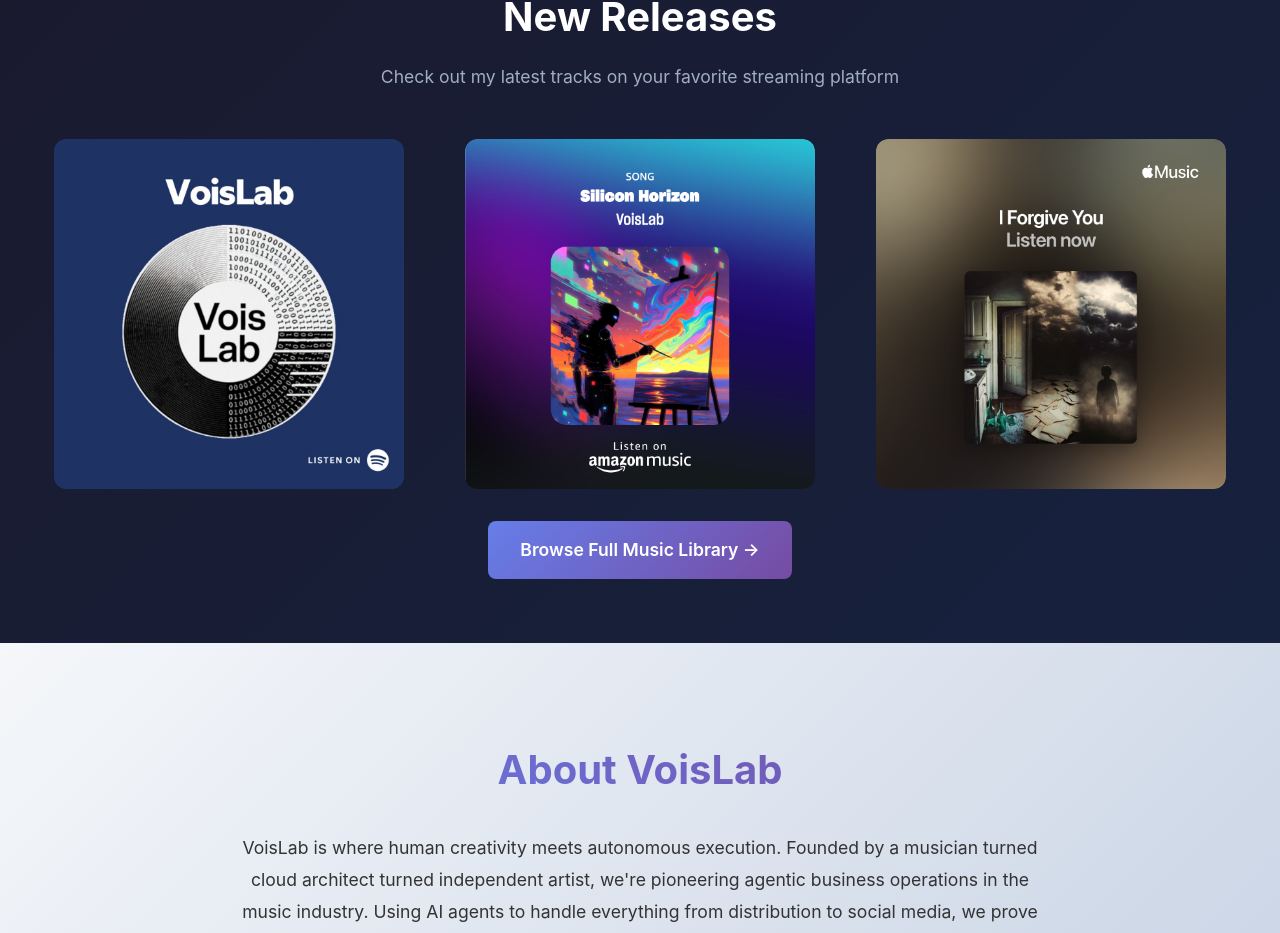
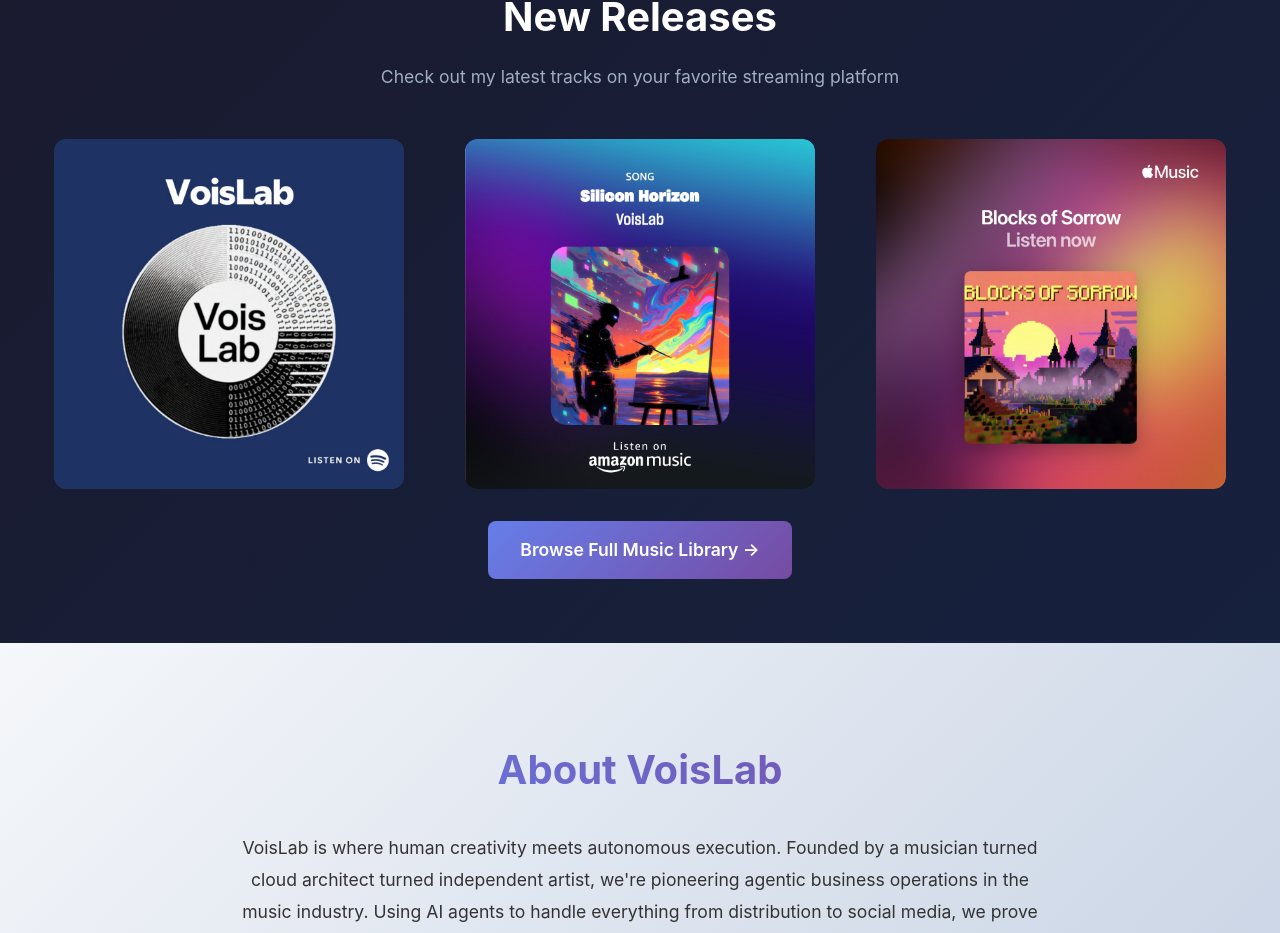
Before and after one commit to swalmsley11/voislab-website, a React (Vite) app: page / in a window 1280 px wide. Shown: the part 776-1709 px from the top of the page. Built offline with nearby package versions, Linux system fonts and the light colour scheme; no server answers.

Commit message:
Added Blocks of Sorrow to New Release

```diff
--- a/src/components/NewReleases.tsx
+++ b/src/components/NewReleases.tsx
@@ -23,10 +23,10 @@
     altText: 'Silicon Horizon on Amazon Music',
   },
   {
-    id: 'i-forgive-you-apple',
-    imageUrl: '/images/hype_i-forgive-you_apple-music.png',
-    linkUrl: 'https://music.lnk.to/1kV0Qs',
-    altText: 'I Forgive You on Apple Music',
+    id: 'blocks-of-sorrow-apple',
+    imageUrl: '/images/hype_blocks-of-sorrow_apple-music.png',
+    linkUrl: 'https://music.lnk.to/F5oat6',
+    altText: 'Blocks of Sorrow on Apple Music',
   },
 ];
 
```
Also changed, not shown: public/images/hype_blocks-of-sorrow_apple-music.png (added).
